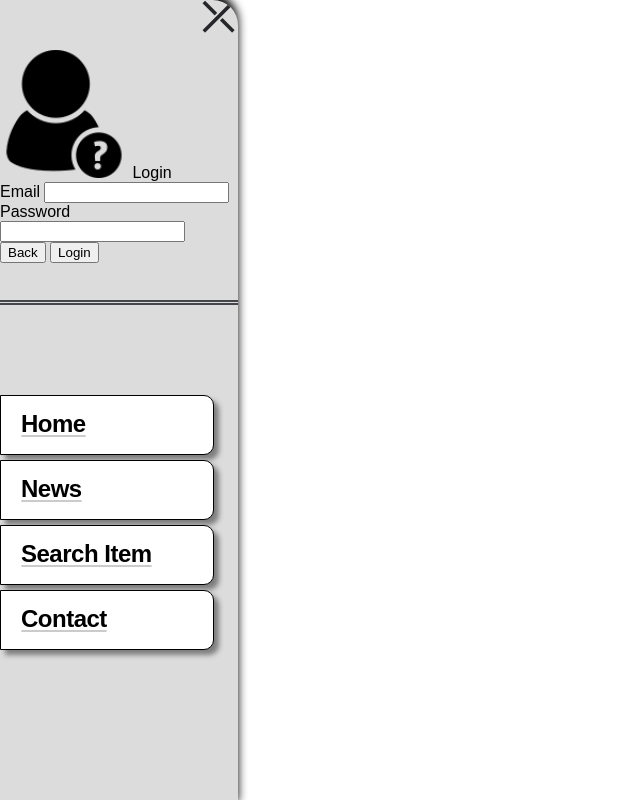
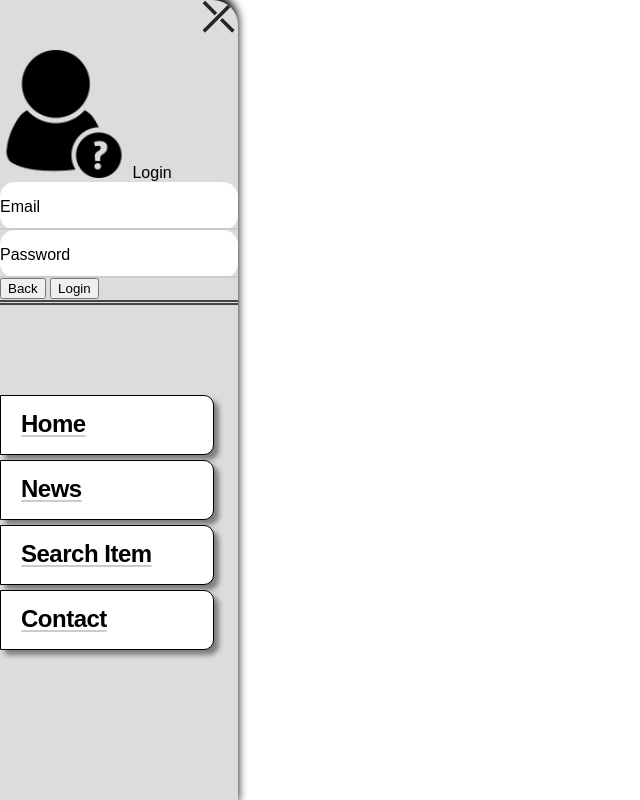
Before and after one commit to B46qqq/saien, a Flask app: page / in a window 1280 px wide. Shown: the whole page, without its empty margins (0-640 px from the left). Run offline with Flask 2, Linux system fonts and the light colour scheme.

Commit message:
Level0 login section reworking

```diff
--- a/saien/level0/views.py
+++ b/saien/level0/views.py
@@ -1,16 +1,29 @@
-from flask import render_template, Blueprint, session, redirect, url_for
+from flask import render_template, redirect, request, Blueprint, url_for, flash, session
+from flask_login import login_user, current_user, logout_user, login_required
+from sqlalchemy import exc
+from saien.models import Shop
+from saien import login_manager
 
 level0 = Blueprint('level0', __name__)
+
+@login_manager.user_loader
+def load_user(shop_id):
+    if shop_id is not None:
+        return Shop.query.get(shop_id)
+    return None
+
+@login_manager.unauthorized_handler
+def unauthorized():
+    return "NO PERMISSION"
+
+@level0.route('/verify/')
+def verify():
+    return "hi there, i will verify later"
 
 @level0.route('/')
 def index():
     return render_template('level0_base.html')
 
-@level0.route('/login')
-def login():
-    return render_template('login.html')
-
 @level0.route('/reset')
 def reset():
-    session['logged_in'] = None;
     return redirect(url_for('level0.index'));
--- /dev/null
+++ b/saien/static/css/level0_base.css
@@ -0,0 +1,18 @@
+.tab {
+    position: relative;
+    display: grid;
+}
+
+.in {
+    margin: 0;
+    background-color: white;
+    border-radius: 15px;
+}
+
+.in .label {
+    color: black;
+}
+
+.in input:not(:placeholder-shown) + span {
+    color: white;
+}
--- /dev/null
+++ b/saien/static/css/shared/inputs.css
@@ -0,0 +1,61 @@
+.in {
+    position: relative;
+    margin: 10px 25px;
+    width: 100%;
+    max-width: 280px;
+}
+
+.in .label {
+    position: absolute;
+    top: 16px;
+    left: 0;
+    font-size: 16px;
+    color: #9098a9;
+    font-weight: 500;
+    transform-origin: 0 0;
+    transition: all 0.2s ease;
+}
+.in .border {
+    position: absolute;
+    bottom: 0;
+    left: 0;
+    height: 2px;
+    width: 100%;
+    background: #07f;
+    transform: scaleX(0);
+    transform-origin: 0 0;
+    transition: all 0.15s ease;
+}
+.in input {
+    -webkit-appearance: none;
+    width: 100%;
+    border: 0;
+    font-family: inherit;
+    padding: 12px 0;
+    height: 48px;
+    font-size: 16px;
+    font-weight: 500;
+    border-bottom: 2px solid #c8ccd4;
+    background: none;
+    border-radius: 0;
+    color: #223254;
+    transition: all 0.15s ease;
+}
+.in input:hover {
+    background: rgba(34,50,84,0.05);
+}
+.in input:not(:placeholder-shown) + span {
+    color: #5a667f;
+    transform: translateY(-26px) scale(0.75);
+}
+.in input:focus {
+    background: none;
+    outline: none;
+}
+.in input:focus + span {
+    color: #07f;
+    transform: translateY(-26px) scale(0.75);
+}
+.in input:focus + span + .border {
+    transform: scaleX(1);
+}
--- a/saien/templates/admin_newshop.html
+++ b/saien/templates/admin_newshop.html
@@ -5,6 +5,8 @@
 {{ super() }}
 <link rel="stylesheet"
       href="{{ url_for('static', filename='css/admin_newshop.css') }}">
+<link rel="stylesheet"
+      href="{{ url_for('static', filename='css/shared/inputs.css') }}">
 {% endblock %}
 
 {% block content_block %}
--- a/saien/templates/level0_base.html
+++ b/saien/templates/level0_base.html
@@ -1,4 +1,13 @@
 {% extends "base.html" %}
+
+{% block css_block %}
+{{ super() }}
+<link rel="stylesheet"
+      href="{{ url_for('static', filename='css/shared/inputs.css') }}">
+<link rel="stylesheet"
+      href="{{ url_for('static', filename='css/level0_base.css') }}">
+{% endblock %}
+
 
 {% block login_section %}
 <form action="{{ url_for('user.verify') }}" method="POST"> <!-- Action to be set -->
@@ -10,19 +19,21 @@
     </div>
 
     <div class="tab">
-        <div class="tab_input">
-            <span class="input_label">Email</span>
+        <label class="in">
             <input type="email"
                    placeholder="&nbsp;"
-                   pattern="[a-z0-9._%+-]+@[a-z0-9.-]+\.[a-z]{2,}$"
                    required>
-        </div>
-        <div class="tab_input">
-            <span class="input_label">Password</span>
+            <span class="label">Email</span>
+            <span class="border"></span>
+        </label>
+
+        <label class="in">
             <input type="password"
                    placeholder="&nbsp;"
                    required>
-        </div>
+            <span class="label">Password</span>
+            <span class="border"></span>
+        </label>
     </div>
 
     <div>
```
Also changed, not shown: saien/static/css/admin_newshop.css (+0 -62 lines).
